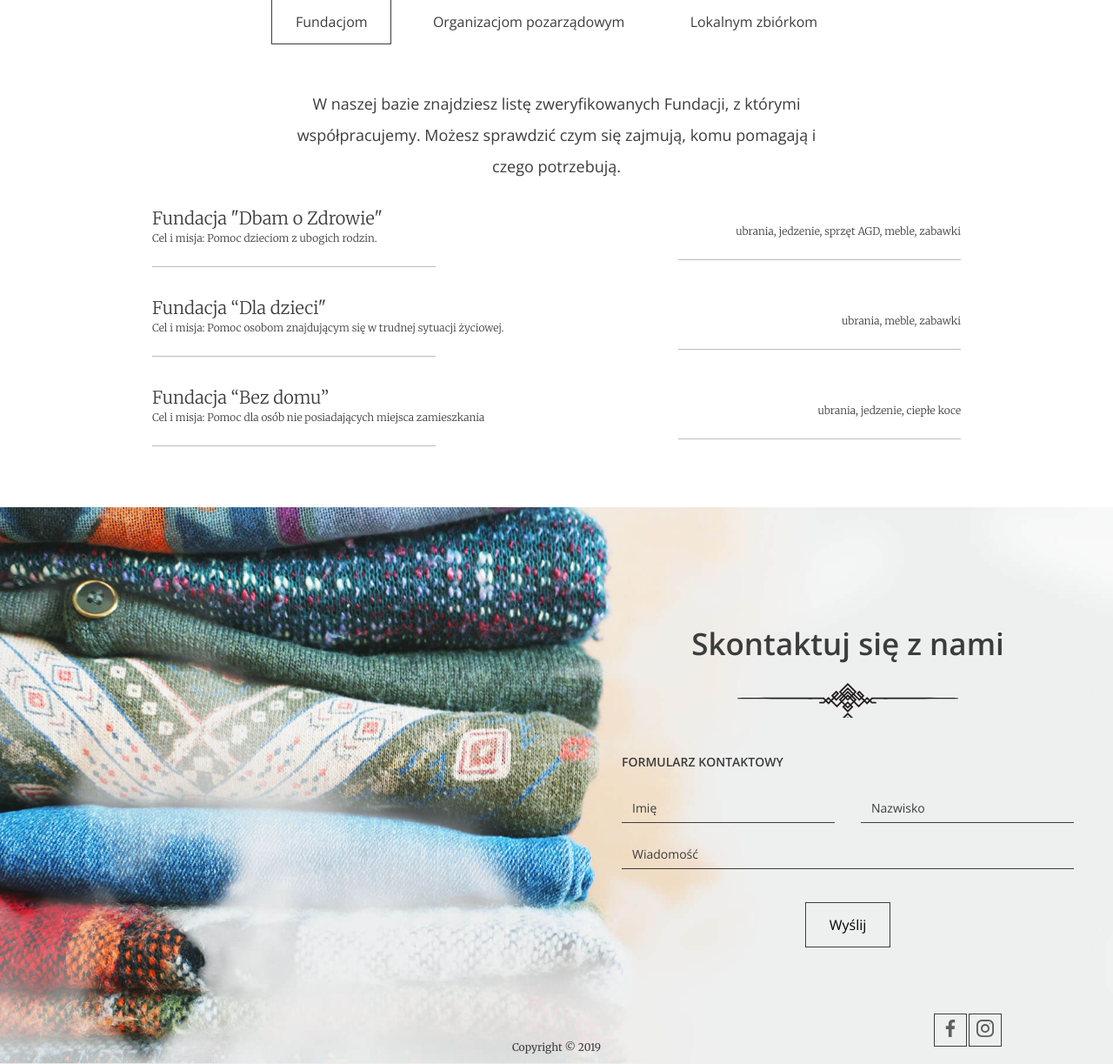
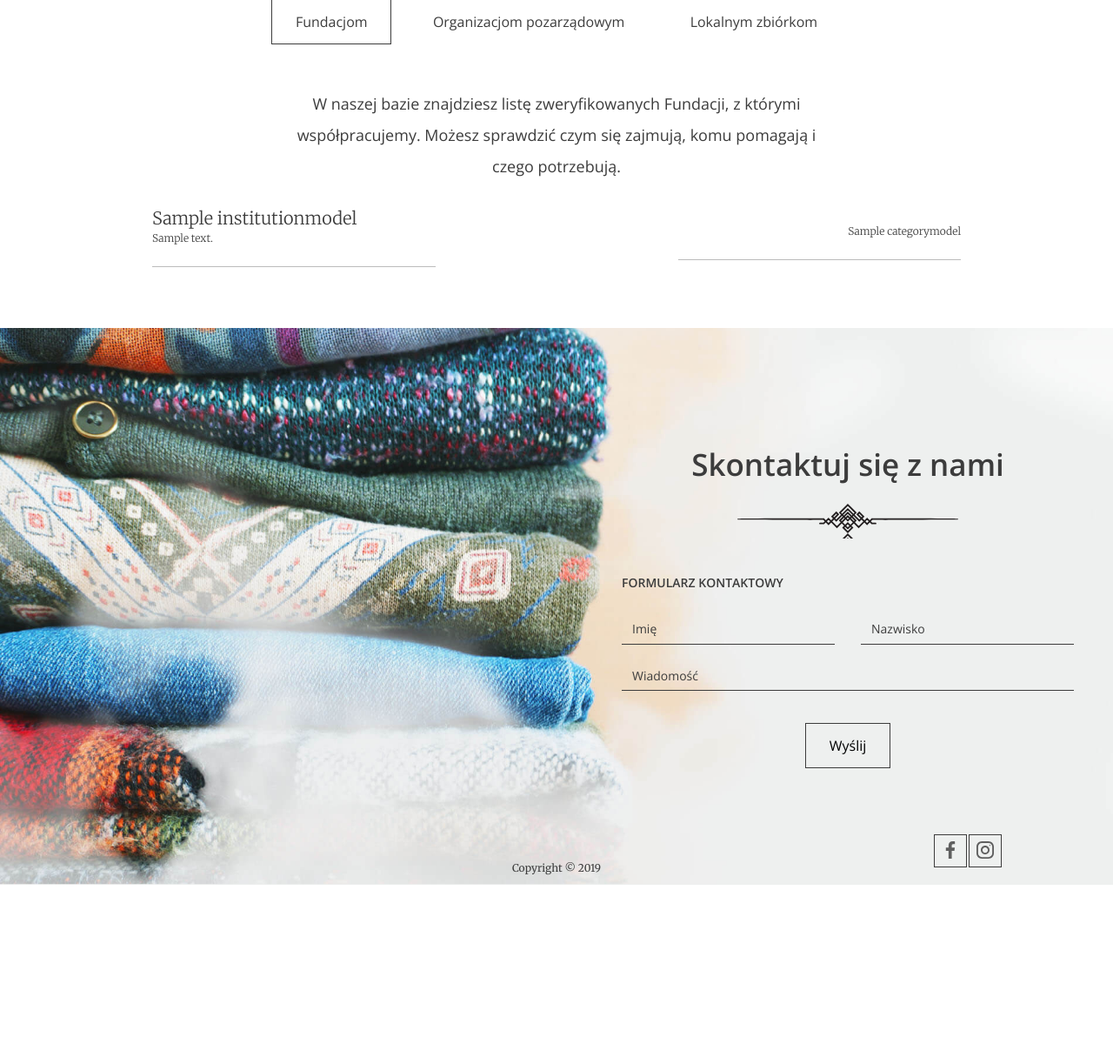
Before and after one commit to cukier91/Charity_web, a Django app: page / in a window 1280 px wide. Shown: the part 2142-3365 px from the top of the page at 87% size. After the commit the page ends 3159 px from the top, so only its background shows below. Run offline with Django 3.2, Linux system fonts and the light colour scheme; tables that the repository leaves empty hold one stand-in row (values such as "Sample post").

Commit message:
Fundację ładują się do widoku dynamicznie z serwera

```diff
--- a/templates/web_app/index.html
+++ b/templates/web_app/index.html
@@ -83,34 +83,20 @@
       <div class="help--slides active" data-id="1">
         <p>W naszej bazie znajdziesz listę zweryfikowanych Fundacji, z którymi współpracujemy.
             Możesz sprawdzić czym się zajmują, komu pomagają i czego potrzebują.</p>
-
               <ul class="help--slides-items">
+                  {% for f in foundation_id_1 %}
               <li>
                   <div class="col">
-              <div class="title">Fundacja "Dbam o Zdrowie"</div>
-              <div class="subtitle">Cel i misja: Pomoc dzieciom z ubogich rodzin.</div>
+                      <div class="title">{{ f.name }}</div>
+                      <div class="subtitle">{{ f.description }}</div>
                   </div>
 
-            <div class="col"><div class="text">ubrania, jedzenie, sprzęt AGD, meble, zabawki</div></div>
+                  <div class="col">
+                      <div class="text">{{ f.category.values_list.0.1}}</div>
+                  </div>
               </li>
+          {% endfor %}
 
-          <li>
-            <div class="col">
-              <div class="title">Fundacja “Dla dzieci"</div>
-              <div class="subtitle">Cel i misja: Pomoc osobom znajdującym się w trudnej sytuacji życiowej.</div>
-            </div>
-
-            <div class="col"><div class="text">ubrania, meble, zabawki</div></div>
-          </li>
-
-          <li>
-            <div class="col">
-              <div class="title">Fundacja “Bez domu”</div>
-              <div class="subtitle">Cel i misja: Pomoc dla osób nie posiadających miejsca zamieszkania</div>
-            </div>
-
-            <div class="col"><div class="text">ubrania, jedzenie, ciepłe koce</div></div>
-          </li>
         </ul>
         <!-- Pagination
         <ul class="help--slides-pagination">
@@ -130,41 +116,18 @@
           quos suscipit corporis!
         </p>
         <ul class="help--slides-items">
+            {% for f in foundation_id_2 %}
               <li>
                   <div class="col">
-              <div class="title">Organizacja 1</div>
-              <div class="subtitle">Lorem ipsum dolor sit amet consectetur.</div>
+                      <div class="title">{{ f.name }}</div>
+                      <div class="subtitle">{{ f.description }}</div>
                   </div>
 
-            <div class="col"><div class="text">Lorem ipsum dolor sit amet consectetur adipisicing elit.</div></div>
+                  <div class="col">
+                      <div class="text">{{ f.category.values_list.0.1}}</div>
+                  </div>
               </li>
-
-          <li>
-            <div class="col">
-              <div class="title">Organizacja 2</div>
-              <div class="subtitle">Lorem ipsum dolor sit amet consectetur.</div>
-            </div>
-
-            <div class="col"><div class="text">Lorem ipsum dolor sit amet consectetur adipisicing elit.</div></div>
-          </li>
-
-          <li>
-            <div class="col">
-              <div class="title">Organizacja 3</div>
-              <div class="subtitle">Lorem ipsum dolor sit amet consectetur.</div>
-            </div>
-
-            <div class="col"><div class="text">Lorem ipsum dolor sit amet consectetur adipisicing elit.</div></div>
-          </li>
-
-          <li>
-            <div class="col">
-              <div class="title">Organizacja 4</div>
-              <div class="subtitle">Lorem ipsum dolor sit amet consectetur.</div>
-            </div>
-
-            <div class="col"><div class="text">Lorem ipsum dolor sit amet consectetur adipisicing elit.</div></div>
-          </li>
+          {% endfor %}
         </ul>
 
         <!-- Pagination
@@ -183,23 +146,18 @@
         <p>Lorem ipsum dolor sit amet, his ocurreret persequeris ea, ad utinam laudem duo.
             Verterem adipisci partiendo eos ne, ea his reque quaeque recteque, ne quo lobortis intellegam.</p>
         <ul class="help--slides-items">
+                {% for f in foundation_id_3 %}
               <li>
                   <div class="col">
-              <div class="title">Lokalna zbiórka 1</div>
-              <div class="subtitle">Lorem ipsum dolor sit amet consectetur.</div>
+                      <div class="title">{{ f.name }}</div>
+                      <div class="subtitle">{{ f.description }}</div>
                   </div>
 
-            <div class="col"><div class="text">Lorem ipsum dolor sit amet consectetur adipisicing elit.</div></div>
+                  <div class="col">
+                      <div class="text">{{ f.category.values_list.0.1}}</div>
+                  </div>
               </li>
-
-          <li>
-            <div class="col">
-              <div class="title">Lokalna zbiórka 2</div>
-              <div class="subtitle">Lorem ipsum dolor sit amet consectetur.</div>
-            </div>
-
-            <div class="col"><div class="text">Lorem ipsum dolor sit amet consectetur adipisicing elit.</div></div>
-          </li>
+          {% endfor %}
         </ul>
 
         <!-- Pagination
--- a/web_app/views.py
+++ b/web_app/views.py
@@ -6,6 +6,7 @@ from django.db.models import Count, Sum
 
 class LandingPage(View):
     def get(self, request, *args, **kwargs):
+        foundation = InstitutionModel.objects.all()
         bags = DonationModel.objects.aggregate(
             total=Sum('quantity'),
             institution=Count('pk')
@@ -13,9 +14,11 @@ class LandingPage(View):
         context = {
             'total': bags[0]['total'],
             'institution': bags[0]['institution'],
+            'foundation_id_1': foundation.filter(type=Type.foundation),
+            'foundation_id_2': foundation.filter(type=Type.non_gov_organization),
+            'foundation_id_3': foundation.filter(type=Type.local_donation)
 
         }
-
 
         return render(request, 'web_app/index.html', context)
 
```
Lines whose indentation alone changed are shown as unchanged.
